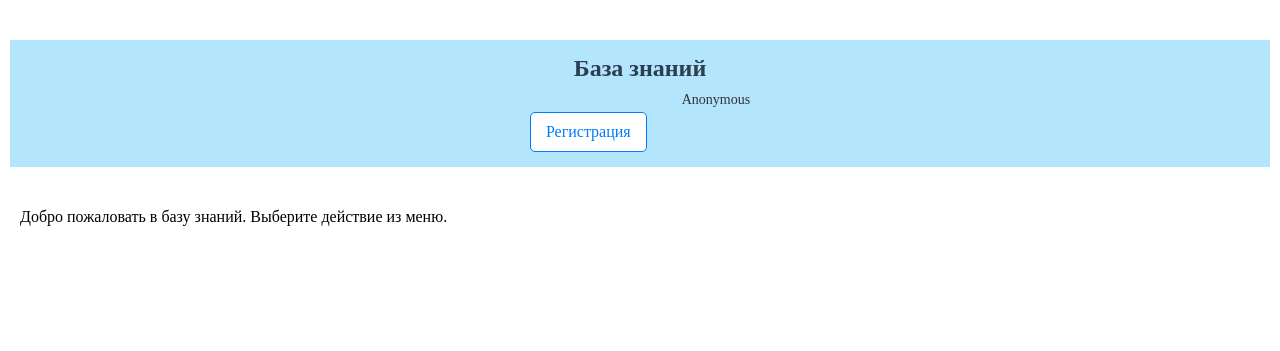
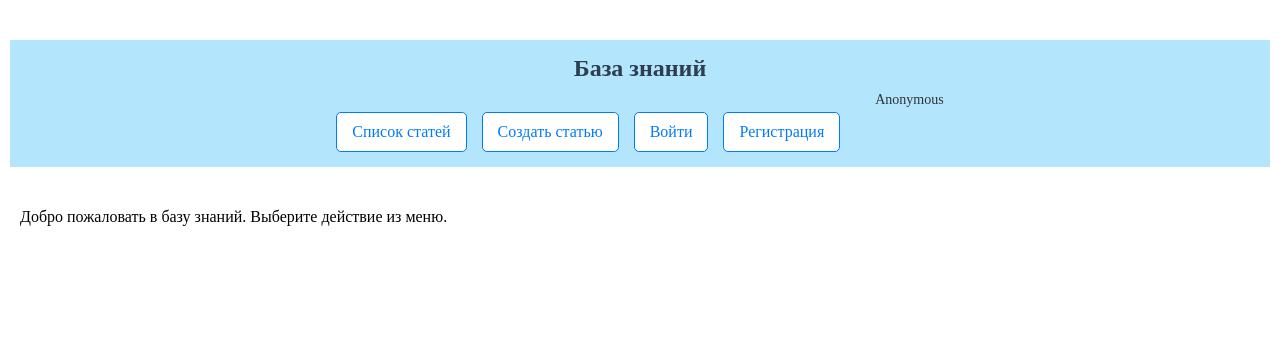
Before and after one commit to Kisonya/webprogramming-labs-2, a Flask app: page /lab8/ in a window 1280 px wide. Shown: the part 78-429 px from the top of the page. Run offline with Flask 3, Linux system fonts and the light colour scheme.

Commit message:
Регистрация

```diff
--- a/templates/lab8/lab8.html
+++ b/templates/lab8/lab8.html
@@ -6,6 +6,9 @@
     <div class="main-nav">
         <h1>База знаний</h1>
         <nav>
+            <a href="{{ url_for('lab8.articles') }}" class="nav-button">Список статей</a>
+            <a href="{{ url_for('lab8.create') }}" class="nav-button">Создать статью</a>
+            <a href="{{ url_for('lab8.login') }}" class="nav-button">Войти</a>
             <a href="{{ url_for('lab8.register') }}" class="nav-button">Регистрация</a>
             <span class="user-info">Anonymous</span>
         </nav>
```
